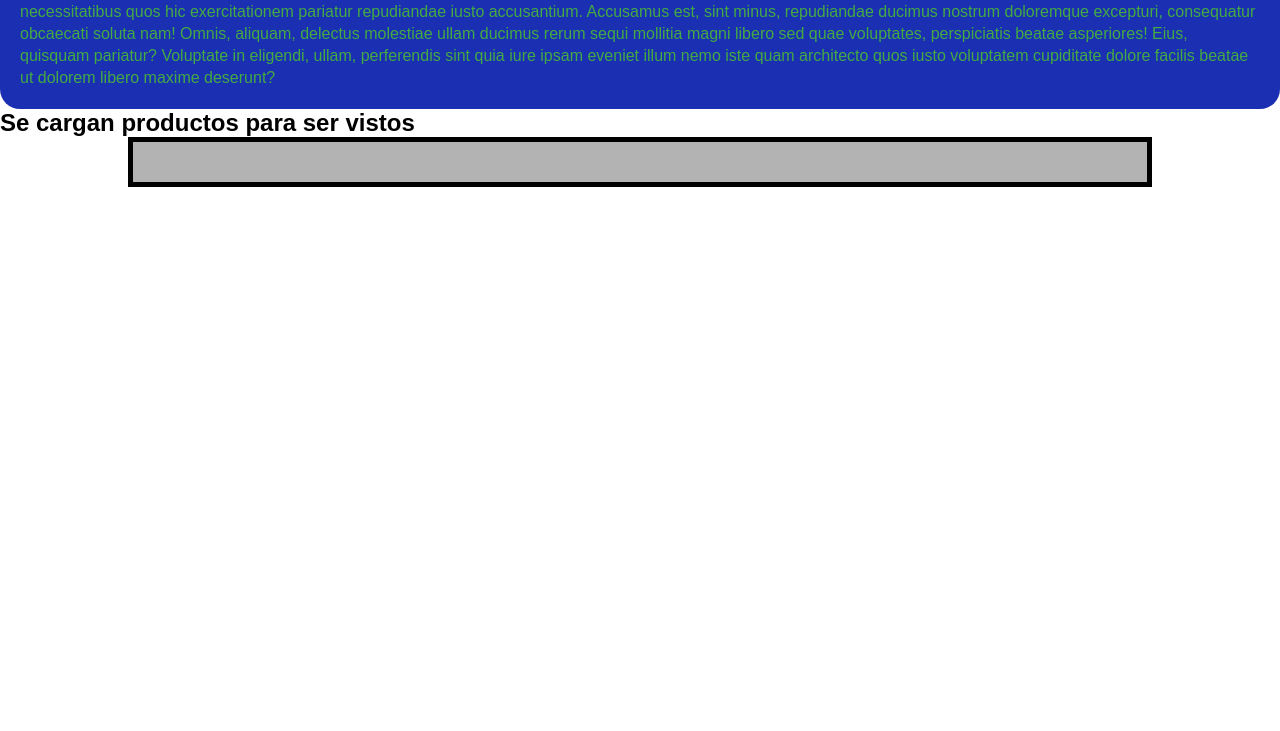
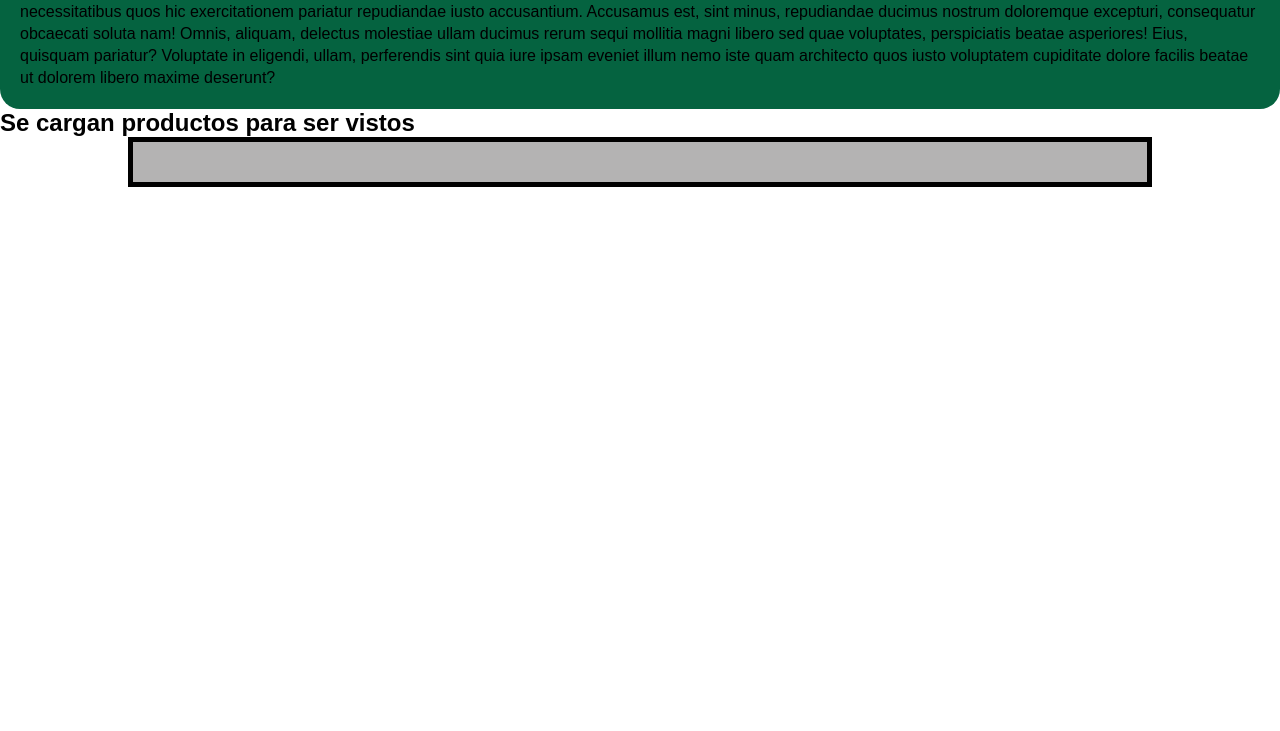
Before and after one commit to MarceCraft/Products-api, a plain HTML site: page index.html in a window 1280 px wide. Shown: the part 69-800 px from the top of the page. Drawn offline with Linux system fonts and the light colour scheme.

Commit message:
se agrego el color de fondo deseado

```diff
--- a/style/style.css
+++ b/style/style.css
@@ -14,7 +14,7 @@
 }
 
 .header {
-    background-color: rgb(26, 47, 178);
+    background-color: rgb(5, 99, 64);
     padding: 20px;
     border-radius: 20px;
 }
@@ -27,5 +27,5 @@
 
 .description {
     line-height: 22px;
-    color: #4a4;
+    color: #000;
 }
```
